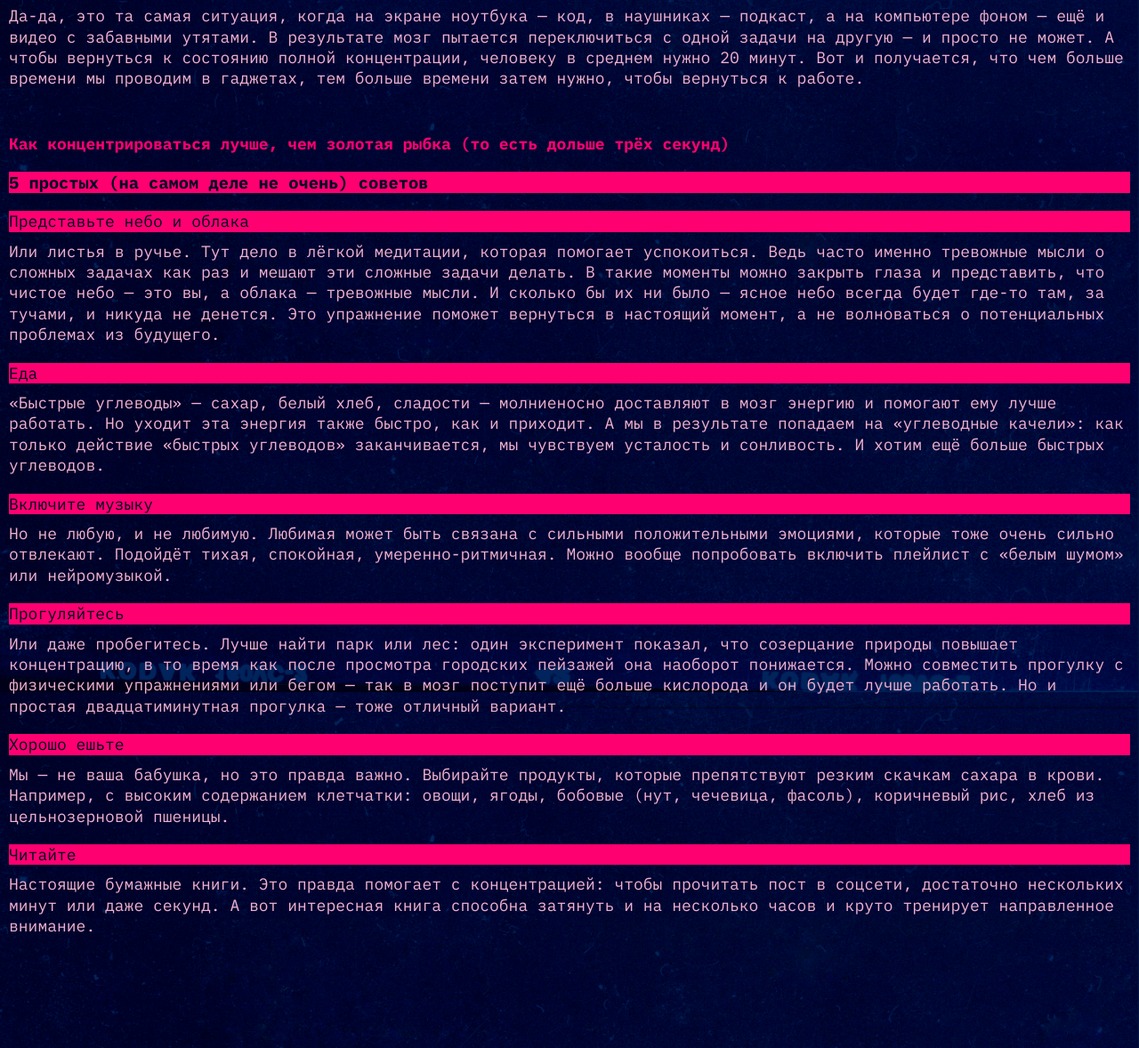
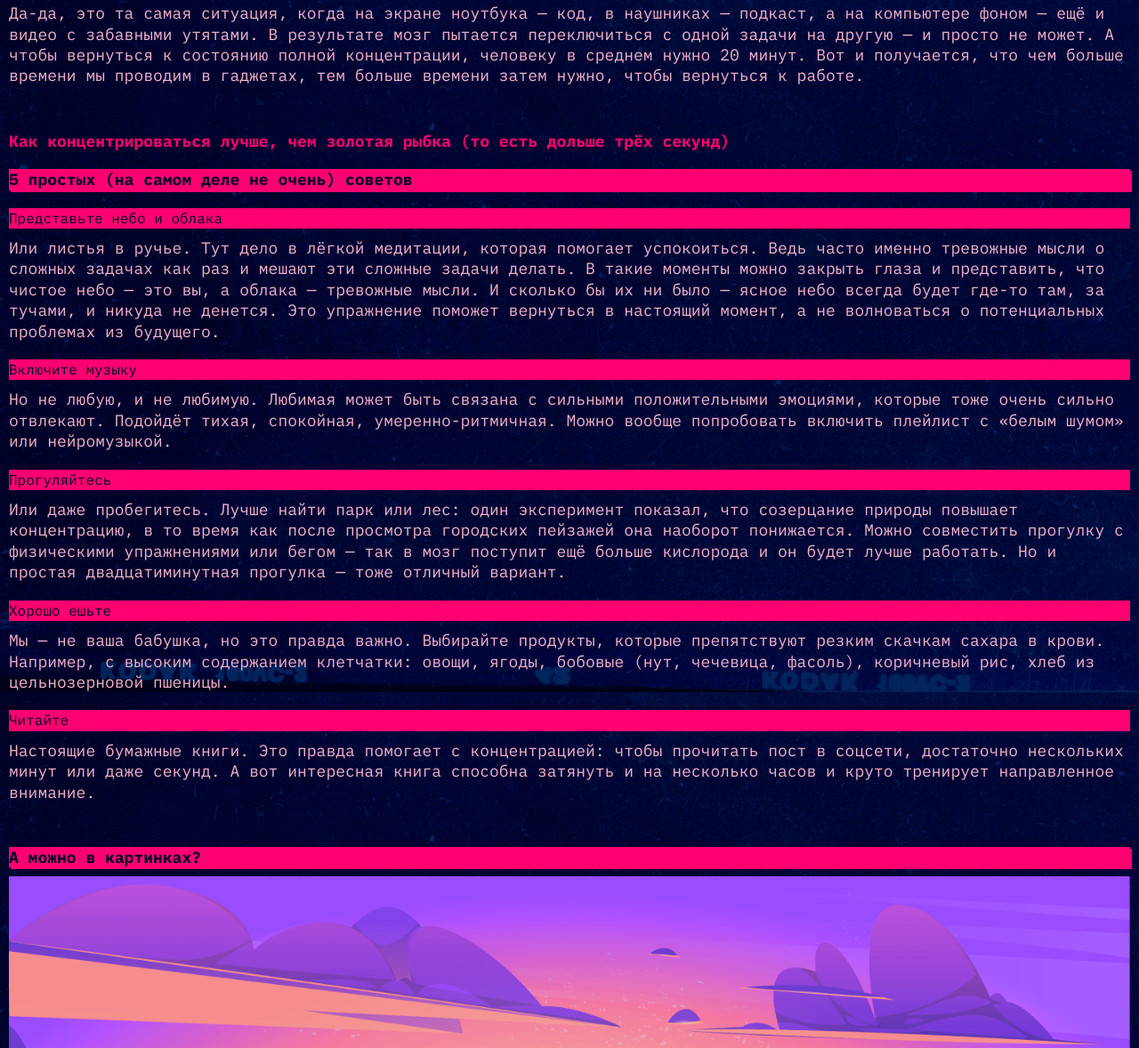
Before and after one commit to morik196911/slozhno-sosredotochitsya-fd, a plain HTML site: page index.html in a window 1280 px wide. Shown: the part 1622-2800 px from the top of the page at 89% size. Drawn offline with Linux system fonts and the light colour scheme.

Commit message:
Mobile virst

```diff
--- a/index.html
+++ b/index.html
@@ -56,28 +56,27 @@
       </div>
     </header>
     <main class="content">
-      <section class="why content-section">
-        <h2 class="content-section__title">
+      <section class="content-section why">
+        <h2 class="content-section__title ">
           Почему сосредоточиться так сложно
         </h2>
         <div class="text-blocks">
           <article class="text-block">
             <h3 class="text-block__title title-decor">Многозадачность</h3>
-            <div class="text-block__content">
+            <p class="text-block__content">
               Особенно сложно сосредоточиться, когда задач много и все они —
               важные. Где же легендарная многозадачность, когда она так нужна
               вам (и всем нанимающим менеджерам этого мира)? А дело в том, что
-              её просто не существует. Исследователи
-              <a class="text-block__link" href="#">выяснили</a>, что мозгу
-              тяжело концентрироваться даже на двух делах одновременно. А когда
-              в поле внимания попадает несколько важных задач, организм паникует
-              и выделяет кортизол и адреналин — «гормоны стресса». Из-за этого
-              мы работаем невнимательно: ошибаемся и быстро устаём.
-            </div>
+              её просто не существует. Исследователи выяснили, что мозгу тяжело
+              концентрироваться даже на двух делах одновременно. А когда в поле
+              внимания попадает несколько важных задач, организм паникует и
+              выделяет кортизол и адреналин — «гормоны стресса». Из-за этого мы
+              работаем невнимательно: ошибаемся и быстро устаём.
+            </p>
           </article>
           <article class="text-block">
-            <h3 class="text-block__title title-decor">Дофамин</h3>
-            <div class="text-block__content">
+            <h3 class="text-block__title title-decor title-decor">Дофамин</h3>
+            <p class="text-block__content">
               С гормонами стресса всё понятно, но дальше — ещё интереснее. В
               нашей невозможности сосредоточиться замешана и полная
               противоположность стрессу — дофамин. Это вещество участвует в
@@ -86,40 +85,40 @@
               смотрим лайки в соцсетях. В это время и выделяется дофамин — и мы
               чувствуем удовольствие. Получается замкнутый круг: чем больше
               отвлекаешься, тем больше удовольствия получаешь.
-            </div>
+            </p>
           </article>
         </div>
       </section>
-      <section class="causes content-section">
+      <section class="content-section causes">
         <h2 class="content-section__title">
           Что снижает концентрацию внимания?
         </h2>
         <div class="text-blocks">
           <article class="text-block">
             <h3 class="text-block__title title-decor">Многозадачность</h3>
-            <div class="text-block__content">
+            <p class="text-block__content">
               Как концентрация может снижаться из-за… концентрации? Любая
               стрессовая ситуация (и резко меняющийся мир в целом) заставляет
               наш мозг постоянно «сканировать» окружающую среду на предмет
               опасности. Например, читать новости вместо работы. Но быть
               собранными всё время — невозможно. Концентрация — мышца, и она
               может не выдержать, если не давать ей отдохнуть.
-            </div>
+            </p>
           </article>
           <article class="text-block">
             <h3 class="text-block__title title-decor">Еда</h3>
-            <div class="text-block__content">
+            <p class="text-block__content">
               «Быстрые углеводы» — сахар, белый хлеб, сладости — молниеносно
               доставляют в мозг энергию и помогают ему лучше работать. Но уходит
               эта энергия также быстро, как и приходит. А мы в результате
               попадаем на «углеводные качели»: как только действие «быстрых
               углеводов» заканчивается, мы чувствуем усталость и сонливость. И
               хотим ещё больше быстрых углеводов.
-            </div>
+            </p>
           </article>
           <article class="text-block">
             <h3 class="text-block__title title-decor">Гаджеты</h3>
-            <div class="text-block__content">
+            <p class="text-block__content">
               Да-да, это та самая ситуация, когда на экране ноутбука — код, в
               наушниках — подкаст, а на компьютере фоном — ещё и видео с
               забавными утятами. В результате мозг пытается переключиться с
@@ -127,83 +126,79 @@
               состоянию полной концентрации, человеку в среднем нужно 20 минут.
               Вот и получается, что чем больше времени мы проводим в гаджетах,
               тем больше времени затем нужно, чтобы вернуться к работе.
-            </div>
+            </p>
           </article>
         </div>
       </section>
-      <section class="advices content-section">
+      <section class="content-section advices">
         <h2 class="content-section__title">
           Как концентрироваться лучше, чем золотая рыбка (то есть дольше трёх
           секунд)
         </h2>
         <div class="text-blocks">
-          <h3 class="text-blocks__title title-decor">5 простых (на самом деле не очень) советов</h3>
           <article class="text-block">
-            <h3 class="text-block__title-simple">Представьте небо и облака</h3>
-            <div class="text-block__content">
-              Или листья в ручье. Тут дело в лёгкой медитации, которая помогает
-              успокоиться. Ведь часто именно тревожные мысли о сложных задачах
-              как раз и мешают эти сложные задачи делать. В такие моменты можно
-              закрыть глаза и представить, что чистое небо — это вы, а облака —
-              тревожные мысли. И сколько бы их ни было — ясное небо всегда будет
-              где-то там, за тучами, и никуда не денется. Это упражнение поможет
-              вернуться в настоящий момент, а не волноваться о потенциальных
-              проблемах из будущего.
-            </div>
-          </article>
-          <article class="text-block">
-            <h3 class="text-block__title-simple">Еда</h3>
-            <div class="text-block__content">
-              «Быстрые углеводы» — сахар, белый хлеб, сладости — молниеносно
-              доставляют в мозг энергию и помогают ему лучше работать. Но уходит
-              эта энергия также быстро, как и приходит. А мы в результате
-              попадаем на «углеводные качели»: как только действие «быстрых
-              углеводов» заканчивается, мы чувствуем усталость и сонливость. И
-              хотим ещё больше быстрых углеводов.
-            </div>
-          </article>
-          <article class="text-block">
-            <h3 class="text-block__title-simple">Включите музыку</h3>
-            <div class="text-block__content">
+            <h3 class="text-block__title title-decor">
+              5 простых (на самом деле не очень) советов
+            </h3>
+            <div class="text-block__list">
+              <h4 class="text-block__subtitle title-decor">Представьте небо и облака</h4>
+              <p class="text-block__content">
+                Или листья в ручье. Тут дело в лёгкой медитации, которая
+                помогает успокоиться. Ведь часто именно тревожные мысли о
+                сложных задачах как раз и мешают эти сложные задачи делать. В
+                такие моменты можно закрыть глаза и представить, что чистое небо
+                — это вы, а облака — тревожные мысли. И сколько бы их ни было —
+                ясное небо всегда будет где-то там, за тучами, и никуда не
+                денется. Это упражнение поможет вернуться в настоящий момент, а
+                не волноваться о потенциальных проблемах из будущего.
+              </p>
+              <h4 class="text-block__subtitle title-decor">Включите музыку</h4>
+              <p class="text-block__content">
                 Но не любую, и не любимую. Любимая может быть связана с сильными
                 положительными эмоциями, которые тоже очень сильно отвлекают.
                 Подойдёт тихая, спокойная, умеренно-ритмичная. Можно вообще
                 попробовать включить плейлист с «белым шумом» или нейромузыкой.
-            </div>
-          </article>
-          <article class="text-block">
-            <h3 class="text-block__title-simple">Прогуляйтесь</h3>
-            <div class="text-block__content">
+              </p>
+              <h4 class="text-block__subtitle title-decor">Прогуляйтесь</h4>
+              <p class="text-block__content">
                 Или даже пробегитесь. Лучше найти парк или лес: один эксперимент
-              показал, что созерцание природы повышает концентрацию, в то время
-              как после просмотра городских пейзажей она наоборот понижается.
-              Можно совместить прогулку с физическими упражнениями или бегом —
-              так в мозг поступит ещё больше кислорода и он будет лучше
-              работать. Но и простая двадцатиминутная прогулка — тоже отличный
-              вариант.
-            </div>
-          </article>
-          <article class="text-block">
-            <h3 class="text-block__title-simple">Хорошо ешьте</h3>
-            <div class="text-block__content">
+                показал, что созерцание природы повышает концентрацию, в то
+                время как после просмотра городских пейзажей она наоборот
+                понижается. Можно совместить прогулку с физическими упражнениями
+                или бегом — так в мозг поступит ещё больше кислорода и он будет
+                лучше работать. Но и простая двадцатиминутная прогулка — тоже
+                отличный вариант.
+              </p>
+              <h4 class="text-block__subtitle title-decor">Хорошо ешьте</h4>
+              <p class="text-block__content">
                 Мы — не ваша бабушка, но это правда важно. Выбирайте продукты,
                 которые препятствуют резким скачкам сахара в крови. Например, с
                 высоким содержанием клетчатки: овощи, ягоды, бобовые (нут,
-              чечевица, фасоль), коричневый рис, хлеб из цельнозерновой пшеницы.
-            </div>
-          </article>
-          <article class="text-block">
-            <h3 class="text-block__title-simple">Читайте</h3>
-            <div class="text-block__content">
+                чечевица, фасоль), коричневый рис, хлеб из цельнозерновой
+                пшеницы.
+              </p>
+              <h4 class="text-block__subtitle title-decor">Читайте</h4>
+              <p class="text-block__content">
                 Настоящие бумажные книги. Это правда помогает с концентрацией:
                 чтобы прочитать пост в соцсети, достаточно нескольких минут или
                 даже секунд. А вот интересная книга способна затянуть и на
                 несколько часов и круто тренирует направленное внимание.
+              </p>
             </div>
           </article>
         </div>
       </section>
+      <section class="content-section">
+        <h3  class="text-block__title title-decor">А можно в картинках?</h3>
+        <img class="gallery_image" src="./images/sunset.png" loading="lazy" alt="">
+        <img class="gallery_image" src="./images/ice-cream.png" loading="lazy" alt="">
+        <img class="gallery_image" src="./images/tape.png" loading="lazy" alt="">
+        <img class="gallery_image" src="./images/books.png" loading="lazy" alt="">
+        <img class="gallery_image" src="./images/street.png" loading="lazy" alt="">
+      </section>
     </main>
-    <footer class="footer decorated-zone"></footer>
+    <footer class="footer decorated-zone">
+      <h2 class="footer__title">focus</h2>
+    </footer>
   </body>
 </html>
--- a/styles/style.css
+++ b/styles/style.css
@@ -63,7 +63,7 @@
 }
 
 .decorated-zone::after {
-  content: '';
+  content: "";
   position: absolute;
   inline-size: 25px;
   block-size: 25px;
@@ -109,76 +109,91 @@
 }
 
 .header__text {
- font-weight: 700;
- font-size: var(--main-text-size, 18px);
- line-height: var(--main-line-height, 23.4px);
+  font-weight: 700;
+  font-size: var(--main-text-size, 18px);
+  line-height: var(--main-line-height, 23.4px);
 }
 
 .content {
   inline-size: 100%;
-  block-size: 100vh;
-  min-block-size: 5355px;
   padding-inline-start: var(--main-gap, 10px);
   padding-inline-end: var(--main-gap, 10px);
-  margin-block-start: calc(4* var(--main-gap, 10px));
+  margin-block-start: calc(4 * var(--main-gap, 10px));
+  display: grid;
+  gap: calc(5 * var(--main-gap, 10px));
 }
 
-.content-section {
-  margin-block-end: calc(5* var(--main-gap, 10px));
-}
-/*h2*/
 .content-section__title {
   font-weight: 700;
-  color: var(--section-heading-color, rgba(255, 0, 112, 1));
   font-size: var(--main-text-size, 18px);
   line-height: var(--main-line-height, 23.4px);
+  color: var(--main-title-color, rgba(255, 0, 112, 1));
+  margin-block-end: calc(2 * var(--main-gap, 10px));
 }
 
-.text-blocks {
-  margin-block-start: calc(2* var(--main-gap, 10px));
-}
-/*h3*/
-.text-block__title-simple {
-  font-weight: 400;
-  font-size: var(--main-text-size, 18px);
-  line-height: var(--main-line-height, 23.4px);
-  background-color: var(--accent-color, rgba(255, 0, 112, 1));
-  color: var(--main-heading-color, rgba(0, 0, 40, 1));
-}
-
-
-.text-block__title-simple {
-  font-weight: 400;
-  font-size: var(--main-text-size, 18px);
-  line-height: var(--main-line-height, 23.4px);
-  background-color: var(--accent-color, rgba(255, 0, 112, 1));
-  color: var(--main-heading-color, rgba(0, 0, 40, 1));
-  margin-block-start: calc(2* var(--main-gap, 10px));
+.text-block:not(:last-of-type) {
+  margin-block-end: calc(2 * var(--main-gap, 10px));
 }
 
 .text-block__content {
   font-weight: 400;
   font-size: var(--main-text-size, 18px);
   line-height: var(--main-line-height, 23.4px);
-  color: var( --main-text-color, rgba(241, 178, 206, 1));
+  color: var(--main-text-color, rgba(241, 178, 206, 1));
+}
+
+.text-block__title {
+  font-weight: 700;
+  font-size: var(--main-text-size, 18px);
+  line-height: var(--main-line-height, 23.4px);
+  margin-block-end: var(--main-gap, 10px);
+  box-shadow: 2px 2px 0px 0px rgba(255, 0, 112, 1);
+
+}
+
+.advices .text-block__title {
+  margin-block-end: calc(2 * var(--main-gap, 10px));
+}
+
+.advices .text-block__content:not(:last-of-type) {
+  margin-block-end: calc(2 * var(--main-gap, 10px));
+}
+
+.text-block__subtitle {
+  font-weight: 400;
+  color: var(--main-heading-color, rgba(0, 0, 40, 1));
+  line-height: var(--main-line-height, 23.4px);
+  margin-block-end: var(--main-gap, 10px);
+}
+
+.gallery_image {
+  display: block;
+  inline-size: 100%;
+  object-fit: cover;
+  object-position: center;
   margin-block-start: var(--main-gap, 10px);
 }
 
-.text-block:not(:last-of-type) {
-  margin-block-end: calc(2* var(--main-gap, 10px));
-}
-
-.text-block__link {
-  text-decoration: none;
-  font-weight: 400;
-  text-shadow: 2px 2px 0 var(--accent-color);
-}
-
-
 
 .footer {
+  padding-block-start: var(--main-gap, 10px);
+  padding-block-end: var(--main-gap, 10px);
+  padding-inline-start: var(--main-gap, 10px);
+  padding-inline-end: var(--main-gap, 10px);
+  position: relative;
   inline-size: 100%;
   block-size: 100vh;
   min-block-size: 668px;
+  margin-block-start: calc(4 * var(--main-gap, 10px));
+  display: grid;
+  place-items: center;
   border: 1px solid yellow;
 }
+
+.footer__title {
+  font-weight: 700;
+  font-size: var(--footer-logo-size);
+  line-height: 83%;
+  color: var(--footer-logo-color, rgba(219, 0, 255, 1));
+  text-shadow: 2px 2px 0 var(--accent-color, rgba(255, 0, 112, 1));
+}
--- a/styles/variables.css
+++ b/styles/variables.css
@@ -11,6 +11,7 @@
   --nav-hover-color: rgba(255, 0, 112, 0.4);
   --menu-gap: 14.5px;
   --main-heading-color: rgba(0, 0, 40, 1);
+  --main-title-color: rgba(255, 0, 112, 1);
   --section-heading-color: rgba(255, 0, 112, 1);
   --main-gap: 10px;
   --main-text-size: 18px;
```
Lines whose indentation alone changed are shown as unchanged.
